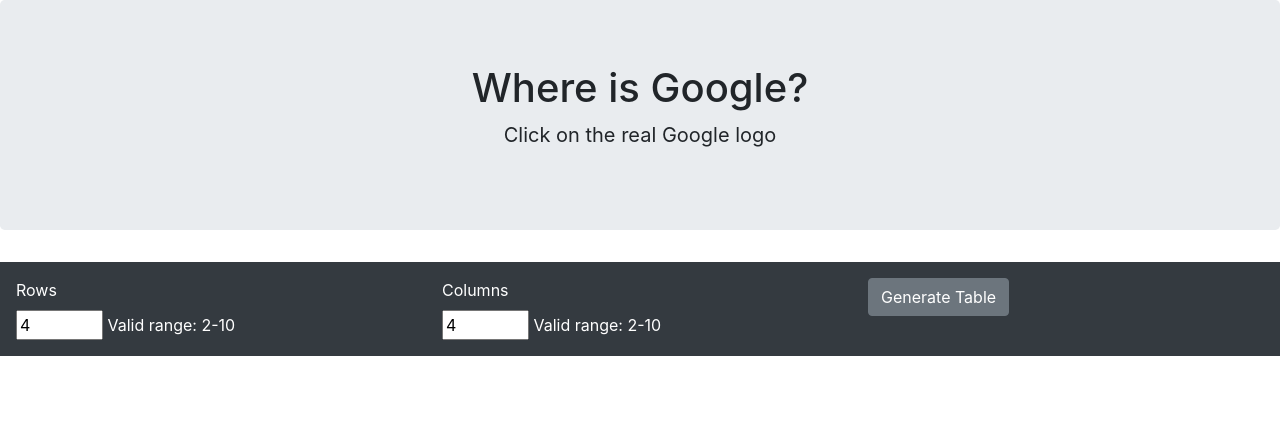
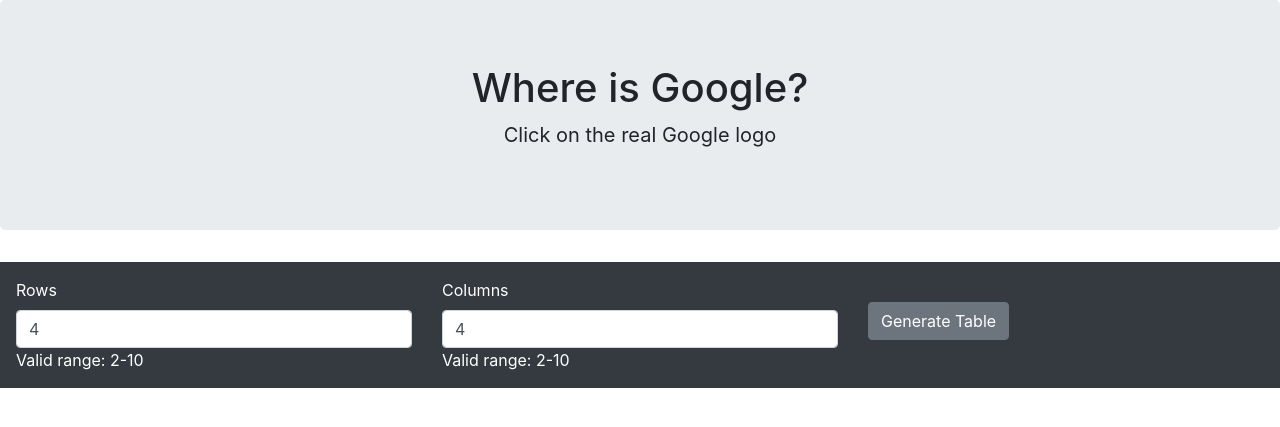
Before and after one commit to azouaoui-cv/inzouzouwetrust.github.io, a Jekyll site: the page whereisgoogle/index.html, which Jekyll copies as it is, in a window 1280 px wide. Shown: the top 427 px of the page. Built offline with Jekyll 4.4.1, drawn with Linux system fonts in a browser that asks for light colours.

Commit message:
Update whereisgoogle layout;

```diff
--- a/whereisgoogle/index.html
+++ b/whereisgoogle/index.html
@@ -39,7 +39,7 @@ p {
         <div class="controls">
         <label class="control-label" for="new_table_rows">Rows</label>
            <div>
-        <input type="number" min="2" max="10" id="new_table_rows_input" value="4">
+        <input type="number" min="2" max="10" id="new_table_rows_input" class="form-control" value="4">
         <span class="help-inline">Valid range: 2-10</span>
            </div>
         </div>
@@ -48,13 +48,14 @@ p {
         <div class="controls">
         <label class="control-label" for="new_table_columns">Columns</label>
             <div>
-            <input type="number" min="2" max="10" id="new_table_columns_input" value="4">
+            <input type="number" min="2" max="10" id="new_table_columns_input" class="form-control" value="4">
             <span class="help-inline">Valid range: 2-10</span>
             </div>
         </div>
     </div>
 
     <div class="col">
+       <br>
         <input id="table-generator" type="button" value="Generate Table" onclick="tableCreate()" class="btn btn-secondary" />
     </div>
 </div>
```
